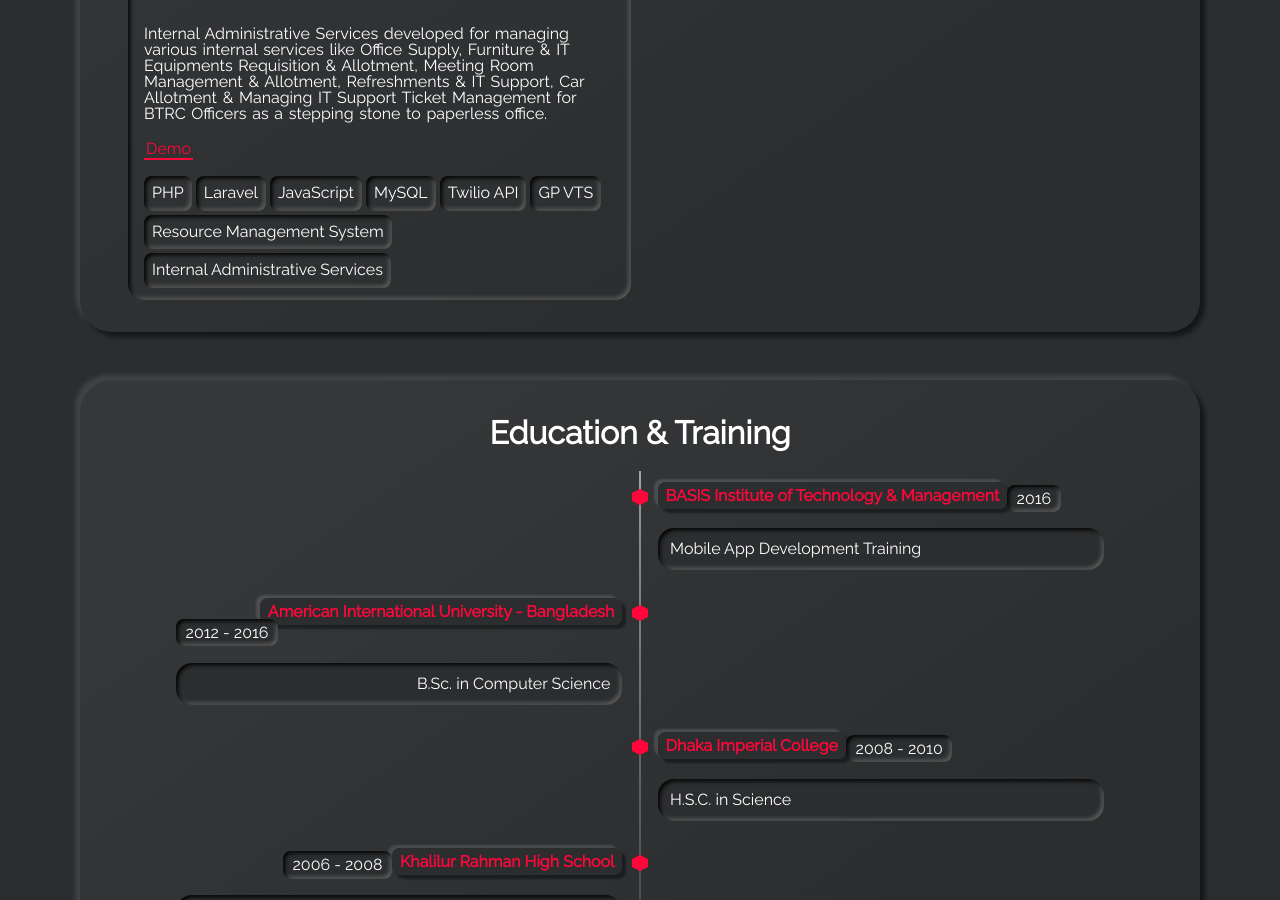
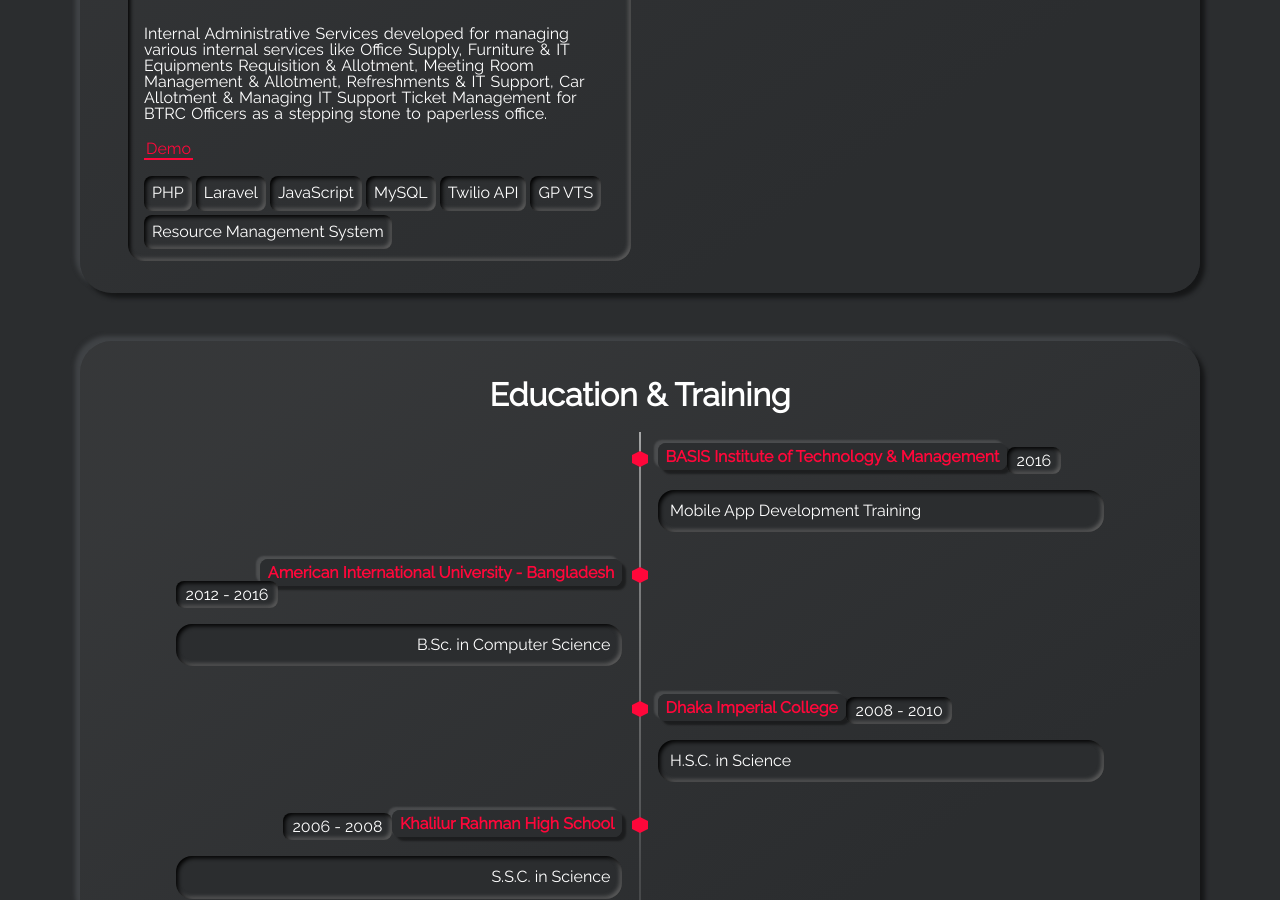
Before and after one commit to writeshahadat/writeshahadat.github.io, a Jekyll site: the page built from index.html, in a window 1280 px wide and 900 px high, scrolled down 4095 px. Built offline with Jekyll 4.4.1, drawn with Linux system fonts in a browser that asks for light colours.

Commit message:
updated overall

```diff
--- a/_data/projects.yml
+++ b/_data/projects.yml
@@ -71,4 +71,3 @@
     - tag: Twilio API
     - tag: GP VTS
     - tag: Resource Management System
-    - tag: Internal Administrative Services
--- a/_includes/section-aboutme.html
+++ b/_includes/section-aboutme.html
@@ -21,7 +21,7 @@
   🎧 Not sure if I breath or listen MUSIC🎶
 </p>
 <p class="description" data-aos="fade-left">
-   📚 Still trying to read a little.
+  📚 Still trying to read a little.
 </p>
 <p class="description" data-aos="fade-up">
   🏞️ Travelling to nature when AFK.
```
